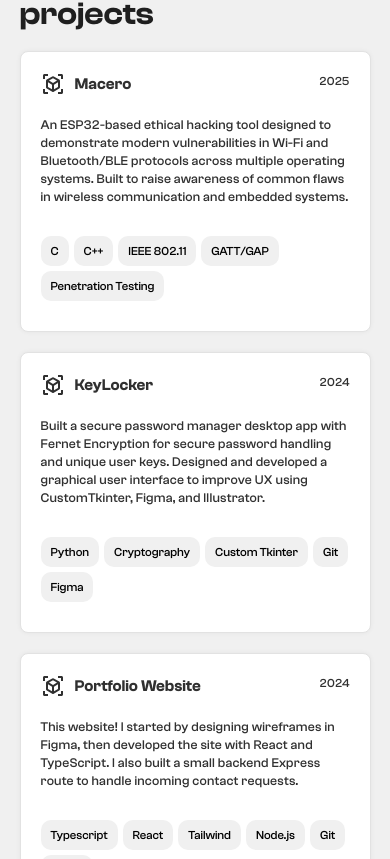
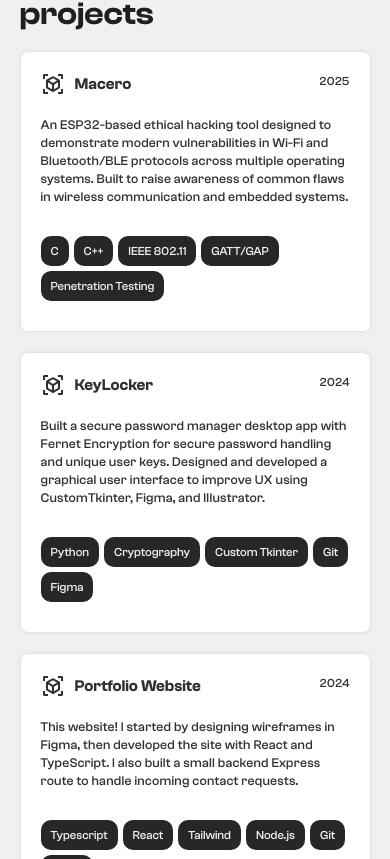
Before and after one commit to qinflan/portfolio, a React (Vite) app in the folder portfolio/client/: page / in a window 390 px wide. Shown: the part 2774-3633 px from the top of the page. Built offline with nearby package versions, Linux system fonts and the light colour scheme; a web font is replaced by a local one.

Commit message:
Finish UI Overhaul

```diff
--- a/portfolio/client/src/components/hooks/theme/toggleTheme.tsx
+++ b/portfolio/client/src/components/hooks/theme/toggleTheme.tsx
@@ -18,9 +18,9 @@ export const ToggleTheme: React.FC = () => {
         <div className="toggle-container">
             {/* Conditionally render the icons based on the current theme */}
             {theme === "light" ? (
-                <BsFillSunFill  className="bg-[var(--page-foreground)] rounded-lg border border-widget-stroke text-[var(--icon)] cursor-pointer p-1.5" size={34} onClick={toggleTheme} />
+                <BsFillSunFill  className="bg-[var(--page-foreground)] rounded-lg border border-widget-stroke text-[var(--icon)] cursor-pointer p-1.5 hover:opacity-70 transition" size={34} onClick={toggleTheme} />
             ) : (
-                <WiMoonAltThirdQuarter  className="bg-[var(--page-foreground)] rounded-lg border border-widget-stroke text-[var(--icon)] cursor-pointer p-1.5" size={34} onClick={toggleTheme} />
+                <WiMoonAltThirdQuarter  className="bg-[var(--page-foreground)] rounded-lg border border-widget-stroke text-[var(--icon)] cursor-pointer p-1.5 hover:opacity-70 transition" size={34} onClick={toggleTheme} />
             )}
         </div>
     )
--- a/portfolio/client/src/components/ui/Navbar.tsx
+++ b/portfolio/client/src/components/ui/Navbar.tsx
@@ -119,10 +119,10 @@ const Navbar = () => {
                     <div className="nav-button-container">
                         <ToggleTheme />
                         <a href="https://github.com/qinflan" target="_blank" rel="noopener noreferrer">
-                            <TfiGithub size={34} className="bg-[var(--page-foreground)] rounded-lg border border-widget-stroke text-[var(--icon)] cursor-pointer p-1.5" />
+                            <TfiGithub size={34} className="bg-[var(--page-foreground)] rounded-lg border border-widget-stroke text-[var(--icon)] cursor-pointer p-1.5 hover:opacity-70 transition" />
                         </a>
                         <a href="https://www.linkedin.com/in/quinn-flanigan/" target="_blank" rel="noopener noreferrer">
-                            <GrLinkedinOption size={34} className="bg-[var(--page-foreground)] rounded-lg border border-widget-stroke text-[var(--icon)] cursor-pointer p-1.5" />
+                            <GrLinkedinOption size={34} className="bg-[var(--page-foreground)] rounded-lg border border-widget-stroke text-[var(--icon)] cursor-pointer p-1.5 hover:opacity-70 transition" />
                         </a>
                     </div>
                 </div>
--- a/portfolio/client/src/components/ui/ProjectWidget.css
+++ b/portfolio/client/src/components/ui/ProjectWidget.css
@@ -52,7 +52,8 @@
   opacity: 0.5;
 }
 .project-widget-container .widget-skill-tile {
-  background-color: var(--page-background);
+  background-color: var(--skill-tile-bg);
+
 }
 
 @media (max-width: 600px) {
--- a/portfolio/client/src/components/ui/WorkWidget.css
+++ b/portfolio/client/src/components/ui/WorkWidget.css
@@ -1,15 +1,3 @@
-/* .work-widget-container {
-    display: flex;
-    flex-direction: column;
-    background-color: var(--page-foreground);
-    border-radius: 8px;
-    width: 90%;
-    padding: 40px;
-    border: 1px solid var(--widget-stroke);
-    box-shadow: 0px 0px 5px 0px rgba(0, 0, 0, 0.05);
-    transition: 0.3s;
-    user-select: none;
-} */
 .work-widget-container:hover {
     transform: translate(-3px);
     transition: 0.3s;
@@ -64,7 +52,6 @@
     font-family: "ClashGrotesk", Inter sans-serif;
     display: flex;
     align-items: center;
-    /* justify-content: center; */
     gap: 5px;
     flex-wrap: wrap;
     padding: 10px 0px;
@@ -77,7 +64,8 @@
     border-radius: 10px;
     background-color: var(--skill-tile-bg);
     cursor:default;
-    font-size: 0.8rem;
+    font-size: 0.85rem;
+    box-shadow: 0px 0px 5px 0px rgba(202, 202, 202, 0.048);
 }
 
 @media (max-width: 600px) {
@@ -100,10 +88,14 @@
         font-size: 12px;
     }
 
-    .widget-skill-tile {
+    .work-widget-container .widget-skill-tile {
         font-size: 12px;
         background-color: var(--page-foreground);
         color: black;
+    }
+
+    .widget-skill-tile {
+        font-size: 12px;
     }
 
     .widget-skill-tiles {
--- a/portfolio/client/src/index.css
+++ b/portfolio/client/src/index.css
@@ -59,8 +59,8 @@
   --widget-stroke: #2f2f2f;
 
   /* skill tiles */
-  --skill-tile-bg: #9e9e9e;
-  --skill-tile-text: #1b1b1b;
+  --skill-tile-bg: #2c2c2c;
+  --skill-tile-text: #e6e6e6;
 
   /* react-toastify colors */
   --toast-shadow: #3d3d3d;
```
